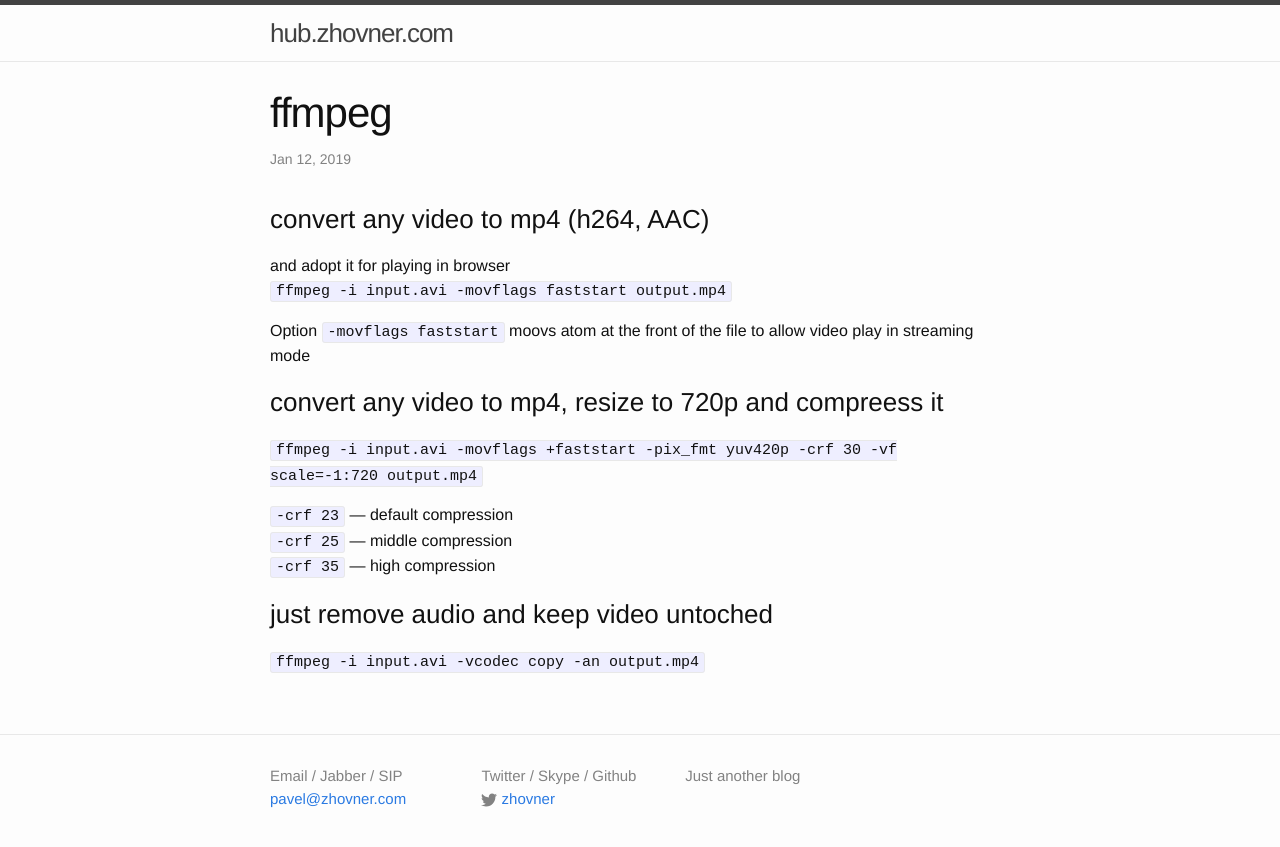
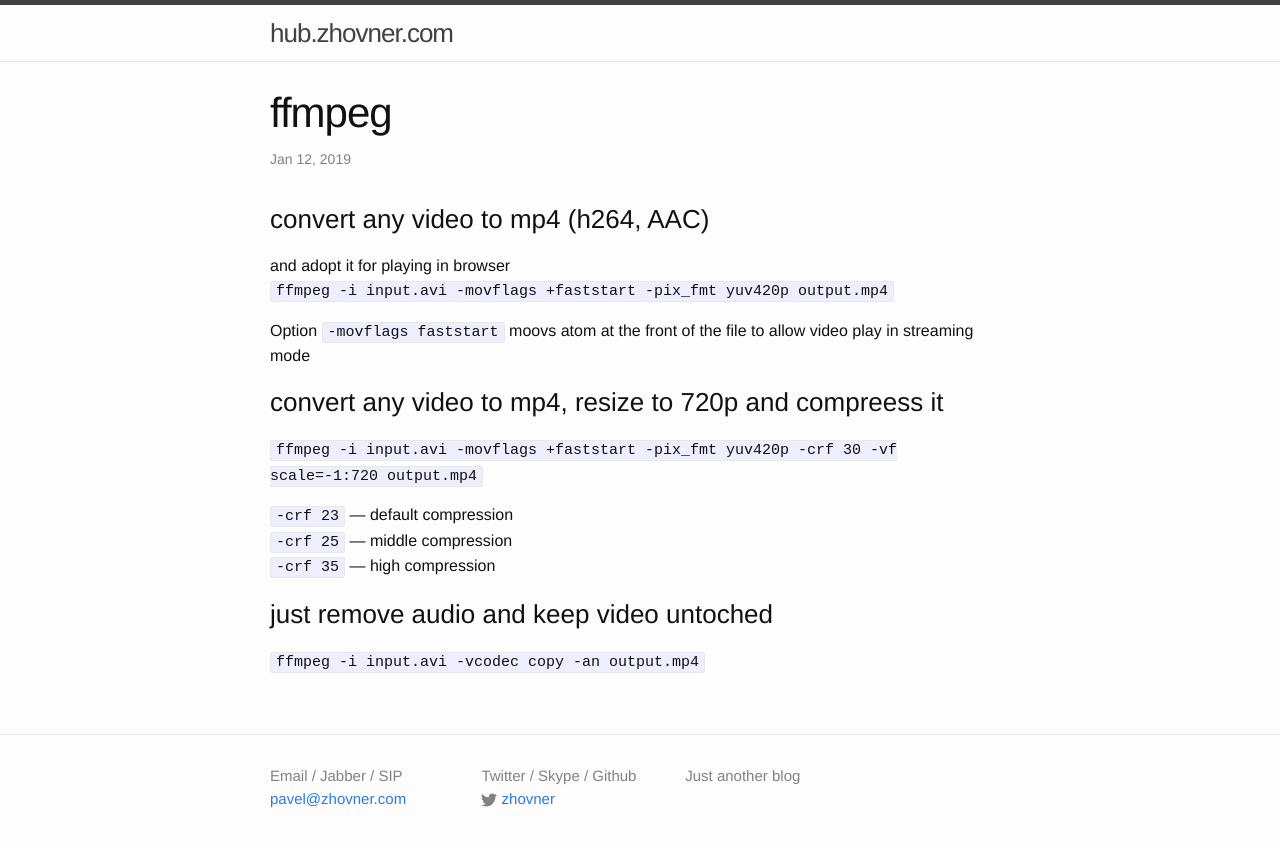
Before and after one commit to zhovner/zhovner.github.com, a Jekyll site: the page built from _posts/2019-01-12-ffmpeg.md, in a window 1280 px wide. Shown: the top 847 px of the page. Built offline with Jekyll 4.4.1, drawn with Linux system fonts in a browser that asks for light colours; comment, search, counter and statistics services are not loaded.

Commit message:
Updated '_posts/2019-01-12-ffmpeg.md' via CloudCannon

```diff
--- a/_posts/2019-01-12-ffmpeg.md
+++ b/_posts/2019-01-12-ffmpeg.md
@@ -8,7 +8,7 @@
 
 ### convert any video to mp4 (h264, AAC)
 
-and adopt it for playing in browser<br>`ffmpeg -i input.avi -movflags faststart output.mp4`
+and adopt it for playing in browser<br>`ffmpeg -i input.avi -movflags +faststart -pix_fmt yuv420p output.mp4`
 
 Option `-movflags faststart` moovs atom at the front of the file to allow video play in streaming mode
 
```
